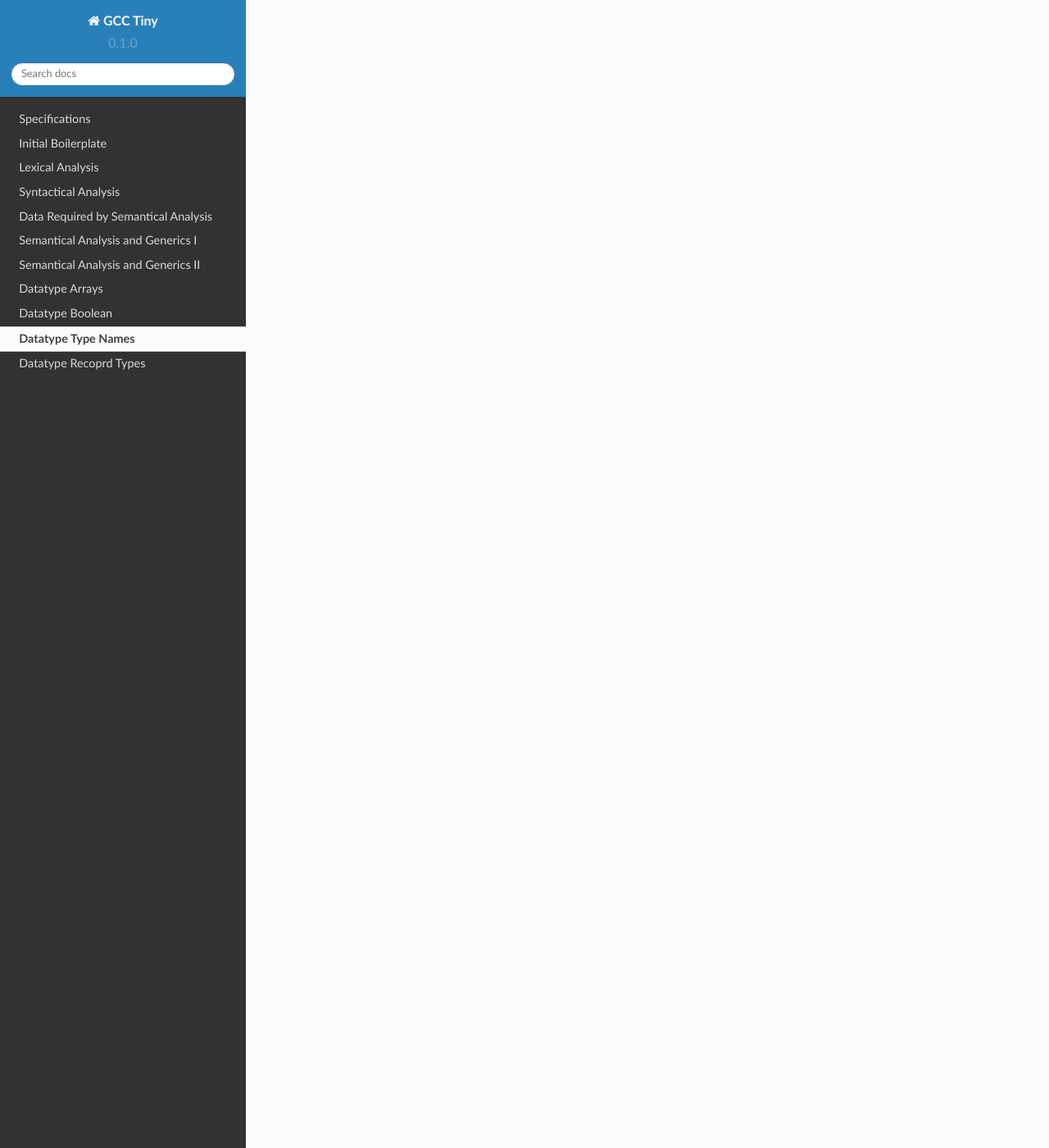
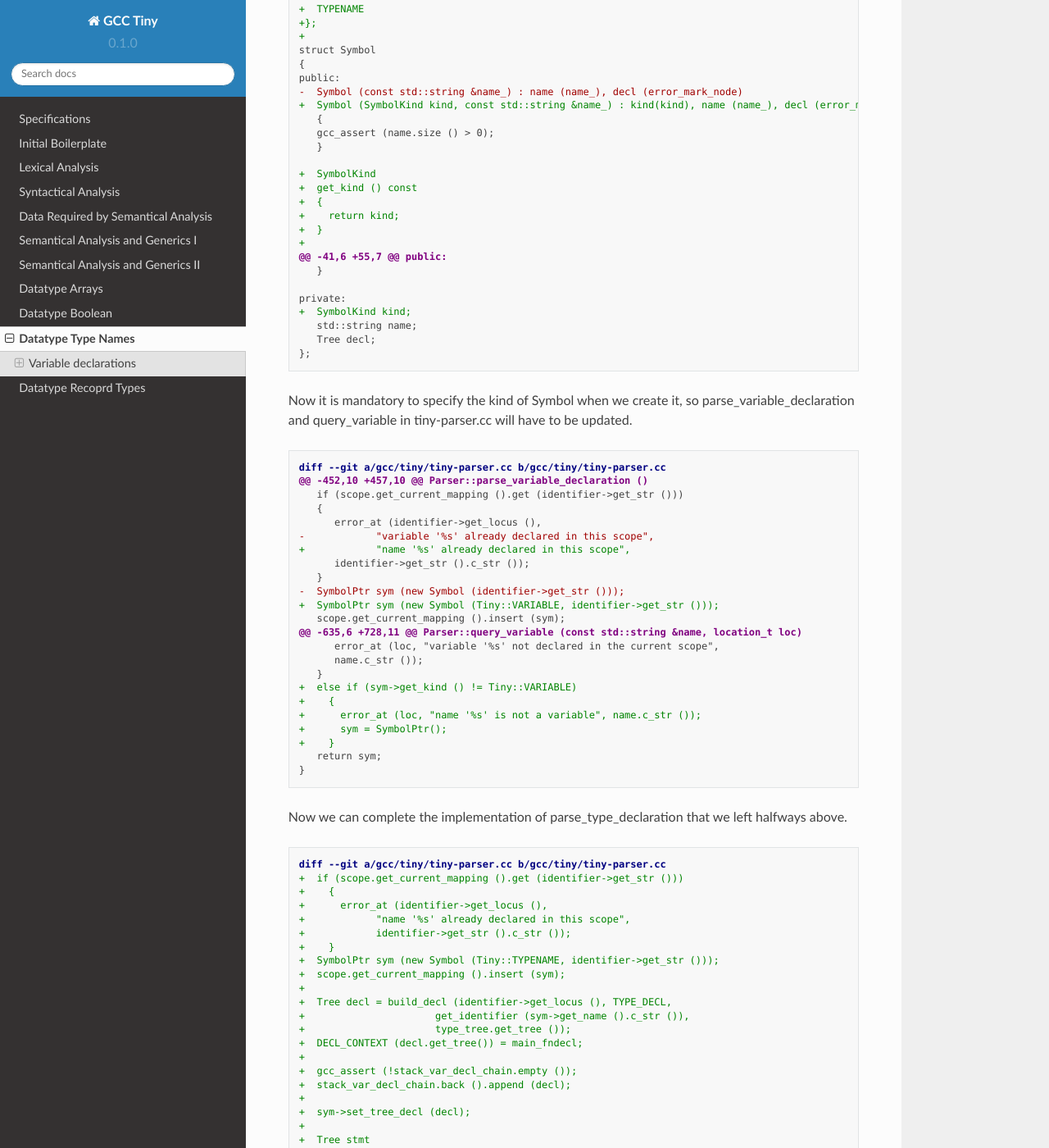
Before and after one commit to GCC-Tiny/gcc-tiny-docs-rtd, a Sphinx documentation site: the page built from docs/source/part10.rst, in a window 1280 px wide and 1400 px high, scrolled down 3558 px. Shown: the whole window at 82% size. Built offline with Sphinx 7.4.7 and the Read the Docs theme 2.0.0, drawn with Linux system fonts in a browser that asks for light colours; some of the changed text lies outside the part shown.

Commit message:
part10: add code-blocks

```diff
--- a/docs/source/part10.rst
+++ b/docs/source/part10.rst
@@ -5,44 +5,39 @@
 .. note::
   Work in progress
 
-..
-   @insertcopying
+Today we will add a relatively simple feature that will be very useful for a future extension: type declarations.
 
-   @ignore
+Variable declarations
+=====================
 
-   Think In Geek | In geek we trust
-   Arm Assembler Raspberry PiGCC tinyPosts by Bernat RàfalesArchives
-   A tiny GCC front end – Part 10
-
-   Sep 4, 2016 • Roger Ferrer Ibáñez • compilers, GCC
-
-   Today we will add a relatively simple feature that will be very useful for a future extension: type declarations.
-   Variable declarations
-
-   Our current version of tiny has the concept of variable declaration, where a name is introduced in the program to represent a variable value type.
+Our current version of tiny has the concept of variable declaration, where a name is introduced in the program to represent a variable value type.
 
    〈declaration〉 → var 〈identifier〉 : 〈type〉 ;
 
-   For example, in the code below:
+For example, in the code below:
+
+.. code-block:: c
 
    var x : int;
    x := 3;
 
-   After this variable declaration, the name x can be used as a variable: inside an expression or in the left hand side of an assignment.
+After this variable declaration, the name x can be used as a variable: inside an expression or in the left hand side of an assignment.
 
-   But what if we were able to declare things that are not only variables, like types? Associate to a name a type so we can use the type where a type is expected? This is what we are doing today: we are introducing type declarations.
-   Syntax
+But what if we were able to declare things that are not only variables, like types? Associate to a name a type so we can use the type where a type is expected? This is what we are doing today: we are introducing type declarations.
 
-   First we will generalize a bit the 〈declaration〉 rules to encompass 〈variable-declaration〉 and 〈type-declaration〉.
+Syntax
+------
+
+First we will generalize a bit the 〈declaration〉 rules to encompass 〈variable-declaration〉 and 〈type-declaration〉.
 
    〈declaration〉 → 〈variable-declaration〉 | 〈type-declaration〉
 
-   Now we can define the syntax of type-declarations.
+Now we can define the syntax of type-declarations.
 
    〈variable-declaration〉 → var 〈identifier〉 : 〈type〉 ;
    〈type-declaration〉 → type 〈identifier〉 : 〈type〉 ;
 
-   Since we want to be able to use the type declaration where types are specified, we need to extend our syntax for 〈type〉 (note the addition of 〈identifier〉 after bool).
+Since we want to be able to use the type declaration where types are specified, we need to extend our syntax for 〈type〉 (note the addition of 〈identifier〉 after bool).
 
    〈type〉 → int
      | float
@@ -50,17 +45,25 @@
      | 〈identifier〉
      | 〈type〉[〈expression〉]
      | 〈type〉(〈expression〉:〈expression〉)
-   Semantics
 
-   If a variable declaration introduce a variable name, a type declaration introduces a type name. The same rules we use for variable names apply for type declaration names. We need a few restrictions though. The 〈identifier〉 of a type declaration cannot appear in the 〈type〉 of its own 〈type-declaration〉 (e.g. type T : T[10]; is not valid). A type name can only be used where a type is expected, this means that it cannot be used inside an expression or the left hand side of an assignment. Finally, a name can either be a variable name or a type name but not both.
+Semantics
+---------
 
-   The interpretation of using a type name inside a 〈type〉 is simple: it denotes the 〈type〉 of the corresponding 〈type-declaration〉 of that type name.
-   Implementation
+If a variable declaration introduce a variable name, a type declaration introduces a type name. The same rules we use for variable names apply for type declaration names. We need a few restrictions though. The 〈identifier〉 of a type declaration cannot appear in the 〈type〉 of its own 〈type-declaration〉 (e.g. type T : T[10]; is not valid). A type name can only be used where a type is expected, this means that it cannot be used inside an expression or the left hand side of an assignment. Finally, a name can either be a variable name or a type name but not both.
 
-   With all that knowledge, we can start implementing type names.
-   Lexer
+The interpretation of using a type name inside a 〈type〉 is simple: it denotes the 〈type〉 of the corresponding 〈type-declaration〉 of that type name.
 
-   We are introducing a new token type. This is easy, we just add it to our list of token keywords.
+Implementation
+--------------
+
+With all that knowledge, we can start implementing type names.
+
+Lexer
+-----
+
+We are introducing a new token type. This is easy, we just add it to our list of token keywords.
+
+.. code-block:: diff
 
    diff --git a/gcc/tiny/tiny-token.h b/gcc/tiny/tiny-token.h
    @@ -56,9 +56,11 @@ namespace Tiny
@@ -75,19 +78,25 @@
       TINY_TOKEN_KEYWORD (WHILE, "while")                                          \
       TINY_TOKEN_KEYWORD (WRITE, "write")                                          \
 
-   Our existing lexer machinery will do the rest.
-   Parser
+Our existing lexer machinery will do the rest.
 
-   This part is as usual a bit more involved. First we need to recognize a new declaration.
+Parser
+------
 
-   diff --git a/gcc/tiny/tiny-parser.cc b/gcc/tiny/tiny-parser.cc
+This part is as usual a bit more involved. First we need to recognize a new declaration.
+
+.. code-block:: diff
+
+  diff --git a/gcc/tiny/tiny-parser.cc b/gcc/tiny/tiny-parser.cc
    @@ -136,6 +137,7 @@ public:
       Tree parse_statement ();
 
       Tree parse_variable_declaration ();
    +  Tree parse_type_declaration ();
 
-   When parsing a statement, if we see a token type it means that a type-declaration starts.
+When parsing a statement, if we see a token type it means that a type-declaration starts.
+
+.. code-block:: diff
 
    diff --git a/gcc/tiny/tiny-parser.cc b/gcc/tiny/tiny-parser.cc
    @@ -388,6 +390,9 @@ Parser::parse_statement ()
@@ -98,7 +107,9 @@
    +      return parse_type_declaration ();
    +      break;
 
-   The implementation is pretty straightforward...
+The implementation is pretty straightforward...
+
+.. code-block:: diff
 
    diff --git a/gcc/tiny/tiny-parser.cc b/gcc/tiny/tiny-parser.cc
    @@ -474,6 +479,64 @@ Parser::parse_variable_declaration ()
@@ -138,9 +149,11 @@
    +
    +  skip_token (Tiny::SEMICOLON);
 
-   ... except for a detail: we need to create a type name. This means that the scope of names will contain two different kinds of names: variable names and type names. So before we can continue we will need to be able to distinguish the different kinds of names.
+... except for a detail: we need to create a type name. This means that the scope of names will contain two different kinds of names: variable names and type names. So before we can continue we will need to be able to distinguish the different kinds of names.
 
-   This is not very complicated, though, it is just a matter of extending or Symbol class with a SymbolKind field.
+This is not very complicated, though, it is just a matter of extending or Symbol class with a SymbolKind field.
+
+.. code-block:: diff
 
    diff --git a/gcc/tiny/tiny-symbol.h b/gcc/tiny/tiny-symbol.h
    @@ -13,14 +13,27 @@
@@ -178,7 +191,9 @@
       Tree decl;
    };
 
-   Now it is mandatory to specify the kind of Symbol when we create it, so parse_variable_declaration and query_variable in tiny-parser.cc will have to be updated.
+Now it is mandatory to specify the kind of Symbol when we create it, so parse_variable_declaration and query_variable in tiny-parser.cc will have to be updated.
+
+.. code-block:: diff
 
    diff --git a/gcc/tiny/tiny-parser.cc b/gcc/tiny/tiny-parser.cc
    @@ -452,10 +457,10 @@ Parser::parse_variable_declaration ()
@@ -204,7 +219,9 @@
       return sym;
    }
 
-   Now we can complete the implementation of parse_type_declaration that we left halfways above.
+Now we can complete the implementation of parse_type_declaration that we left halfways above.
+
+.. code-block:: diff
 
    diff --git a/gcc/tiny/tiny-parser.cc b/gcc/tiny/tiny-parser.cc
    +  if (scope.get_current_mapping ().get (identifier->get_str ()))
@@ -232,9 +249,11 @@
    +  return stmt;
    +}
 
-   The implementation is pretty identical to parse_variable_declaration (we could of course refactor the code to avoid some duplication here) but instead of a variable name we create a type name. In GCC a declaration of a type is represented using a node with tree code TYPE_DECL. That node can then be used in the TREE_TYPE of any expression or declaration (including another TYPE_DECL).
+The implementation is pretty identical to parse_variable_declaration (we could of course refactor the code to avoid some duplication here) but instead of a variable name we create a type name. In GCC a declaration of a type is represented using a node with tree code TYPE_DECL. That node can then be used in the TREE_TYPE of any expression or declaration (including another TYPE_DECL).
 
-   Once a type has been declared we want to use its type name. The only place where we can currently use a type name in tiny is in 〈type〉 so we will need to update parse_type. This will require a query_type function that we will see later.
+Once a type has been declared we want to use its type name. The only place where we can currently use a type name in tiny is in 〈type〉 so we will need to update parse_type. This will require a query_type function that we will see later.
+
+.. code-block:: diff
 
    diff --git a/gcc/tiny/tiny-parser.cc b/gcc/tiny/tiny-parser.cc
    @@ -556,6 +620,16 @@ Parser::parse_type ()
@@ -252,7 +271,9 @@
    +      }
    +      break;
 
-   We will also allow the remaining part of parse_type work to work with an erroneous type in case query_type fails.
+We will also allow the remaining part of parse_type work to work with an erroneous type in case query_type fails.
+
+.. code-block:: diff
 
    @@ -617,16 +690,36 @@ Parser::parse_type ()
    // 	  break;
@@ -273,7 +294,9 @@
       return type;
    }
 
-   This uses a new function called query_type similar to query_variable that does the same query in the lookup but checks the name is a type name.
+This uses a new function called query_type similar to query_variable that does the same query in the lookup but checks the name is a type name.
+
+.. code-block:: diff
 
    SymbolPtr
    +Parser::query_type (const std::string &name, location_t loc)
@@ -297,9 +320,12 @@
    {
       SymbolPtr sym = scope.lookup (name);
 
-   Smoke test
+Smoke test
+----------
 
-   We can try our new extension.
+We can try our new extension.
+
+.. code-block:: c
 
    type my_int : int;
 
@@ -319,21 +345,14 @@
    z[1] := y[1] + 1;
    write z[1];
 
+.. code-block:: shell-session
+
    $ gcctiny -o test test.tiny
    $ ./test
    42
    43
    44
 
-   Yay!
+Yay!
 
-   Admittedly this new extension does not look very interesting now but it will be when we add record types to the language.
-
-   That's all for today.
-   « A tiny GCC front end – Part 9
-   A tiny GCC front end – Part 11 »
-
-   Powered by Jekyll. Theme based on whiteglass
-   Subscribe via RSS
-
-   @end ignore
+Admittedly this new extension does not look very interesting now but it will be when we add record types to the language.
```
